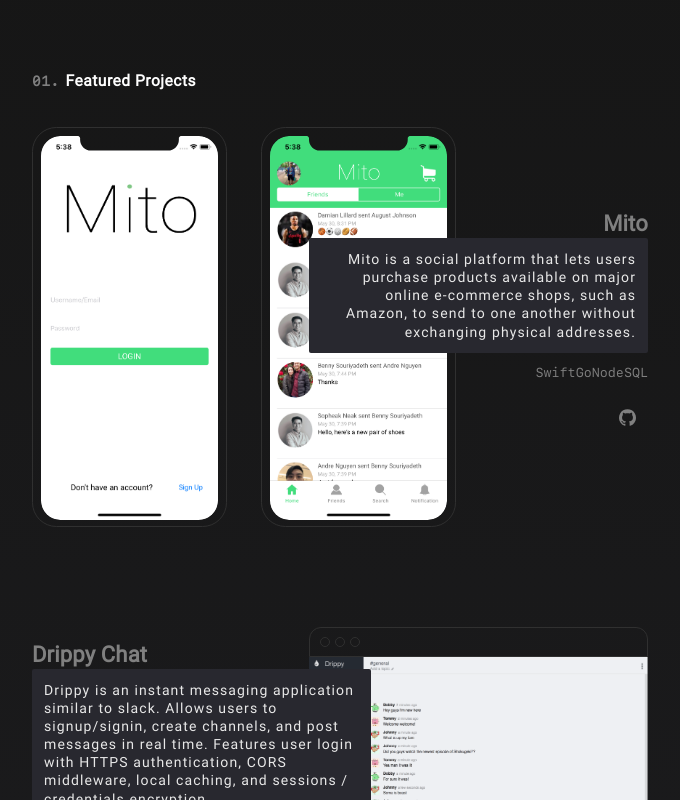
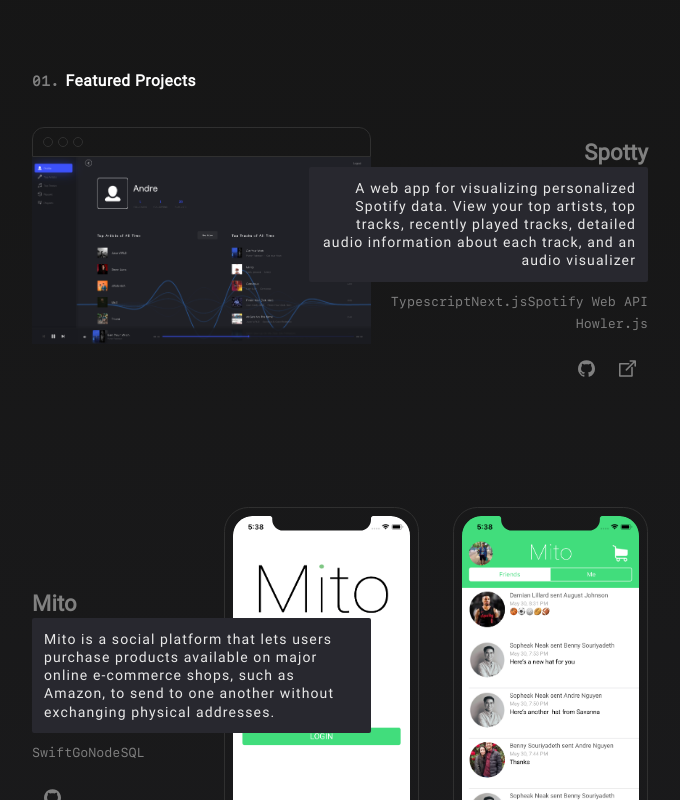
Before and after one commit to andrenguyener/portfolio, a Next.js app: page / in a window 1280 px wide. Shown: the part 860-1660 px from the top of the page, without its empty margins (300-980 px from the left). Built offline with nearby package versions, Linux system fonts and the light colour scheme; a web font is replaced by a local one.

Commit message:
Add spotty project to featured list

```diff
--- a/src/views/sections/Projects.tsx
+++ b/src/views/sections/Projects.tsx
@@ -27,6 +27,19 @@ interface Project {
 }
 
 const projects: Project[] = [
+    {
+        title: "Spotty",
+        description:
+            "A web app for visualizing personalized Spotify data. View your top artists, top tracks, recently played tracks, detailed audio information about each track, and an audio visualizer",
+        techList: ["Typescript", "Next.js", "Spotify Web API", "Howler.js"],
+        image: {
+            desktop: {
+                url: "/projects/spotty/desktop1.png",
+            },
+        },
+        external: "https://spotty.andrenguyen.dev",
+        github: "https://github.com/andrenguyener/spotty",
+    },
     {
         title: "Mito",
         description:
@@ -90,12 +103,22 @@ export const Projects = () => {
                             </TechList>
                             <Links>
                                 {project.github && (
-                                    <a href={project.github} aria-label="GitHub Link">
+                                    <a
+                                        href={project.github}
+                                        target="_blank"
+                                        rel="noreferrer"
+                                        aria-label="GitHub Link"
+                                    >
                                         <Icon name="GitHub" />
                                     </a>
                                 )}
                                 {project.external && (
-                                    <a href={project.external} aria-label="External Link">
+                                    <a
+                                        href={project.external}
+                                        target="_blank"
+                                        rel="noreferrer"
+                                        aria-label="External Link"
+                                    >
                                         <Icon name="External" />
                                     </a>
                                 )}
@@ -313,7 +336,7 @@ const DevicesContainer = styled.div<{ type: "mobile" | "desktop" }>`
 
     /* Todo right now aspect ratio is 1:1 make it more appropriate */
     padding-top: ${(props) =>
-        props.type === "desktop" ? "clamp(320px, 35.25%, 595px)" : "clamp(400px , 43.25%, 440px)"};
+        props.type === "desktop" ? "clamp(280px, 35.25%, 595px)" : "clamp(400px , 43.25%, 440px)"};
     flex-basis: calc(60% - 1rem);
 
     > * {
@@ -400,6 +423,8 @@ const Project = styled.div`
     position: relative;
     display: flex;
     ${({ theme }) => theme.mixins.initialHidden};
+
+    margin-bottom: 15px;
 
     /* Todo fix - it wont target the 1st type */
     &:not(:nth-of-type(2)) {
```
Also changed, not shown: public/projects/spotty/desktop1.png (added).
